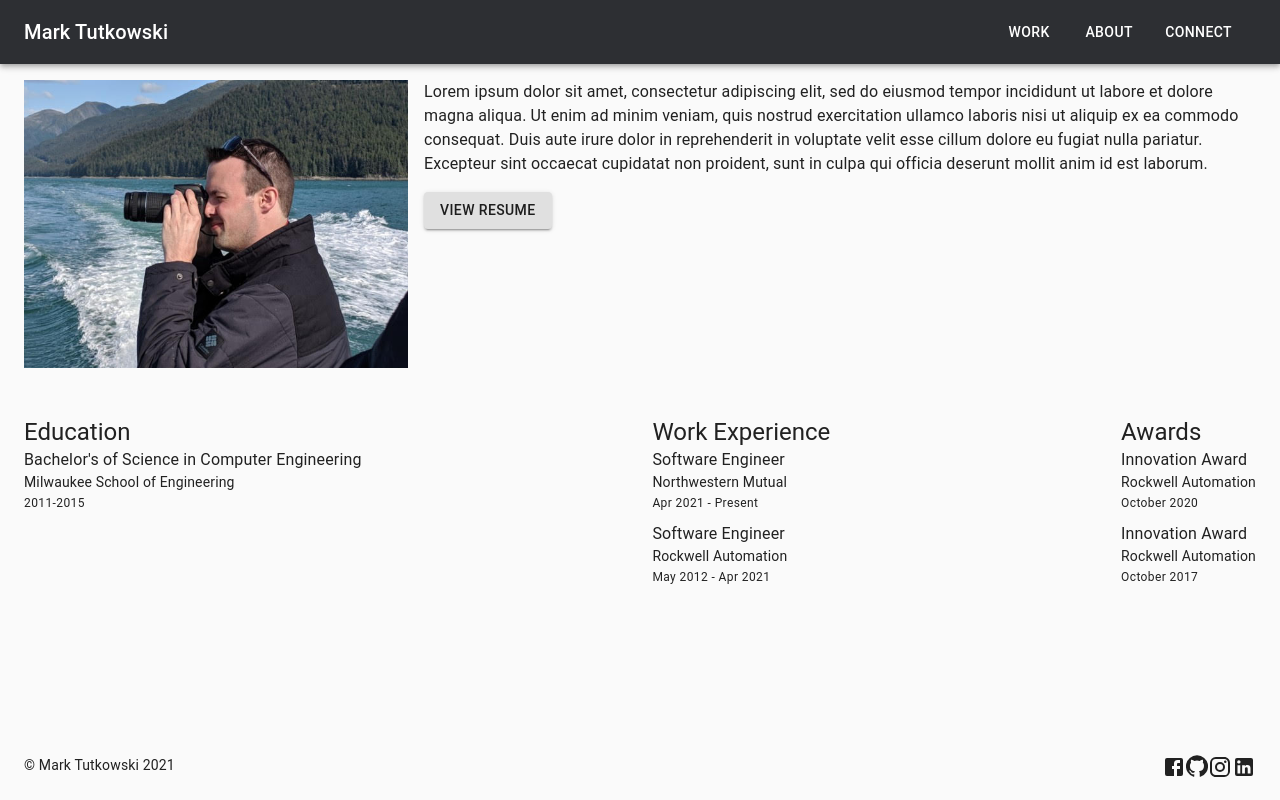
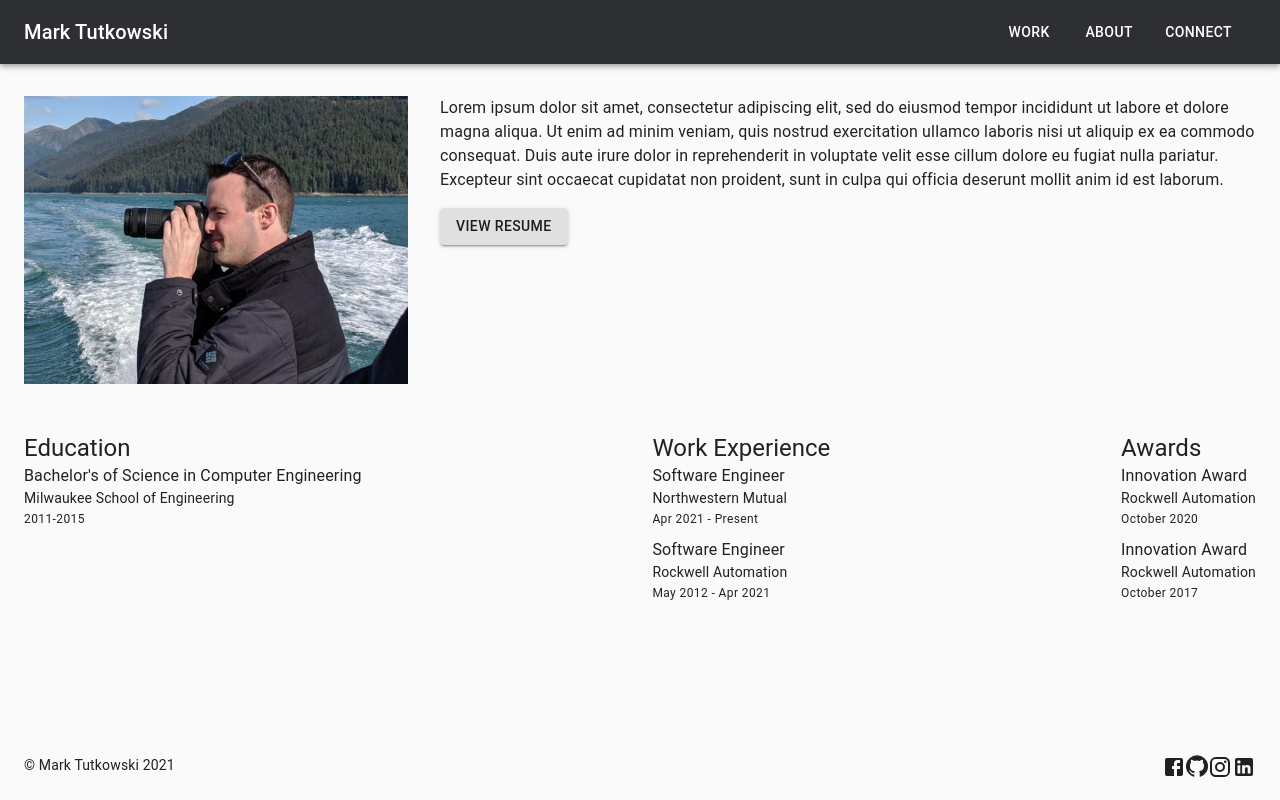
Before and after one commit to tutkowskim/portfolio, a React (Create React App) app: page /about in a window 1280 px wide. Built offline with nearby package versions, Linux system fonts and the light colour scheme.

Commit message:
Updat padding

```diff
--- a/src/routes/components/About.jsx
+++ b/src/routes/components/About.jsx
@@ -13,7 +13,7 @@ const useStyles = makeStyles((theme) => ({
   aboutMe: {
     display: 'flex',
     flexDirection: 'row',
-    paddingTop: '1rem',
+    paddingTop: '2rem',
     [theme.breakpoints.down('sm')]: {
       flexDirection: 'column',
     },
@@ -27,10 +27,10 @@ const useStyles = makeStyles((theme) => ({
     height: '288px',
   },
   aboutMeContent: {
-    paddingLeft: '1rem',
+    paddingLeft: '2rem',
     [theme.breakpoints.down('sm')]: {
       paddingLeft: '0rem',
-      paddingTop: '1rem',
+      paddingTop: '2rem',
     },
   },
   viewResumeButton: {
```
